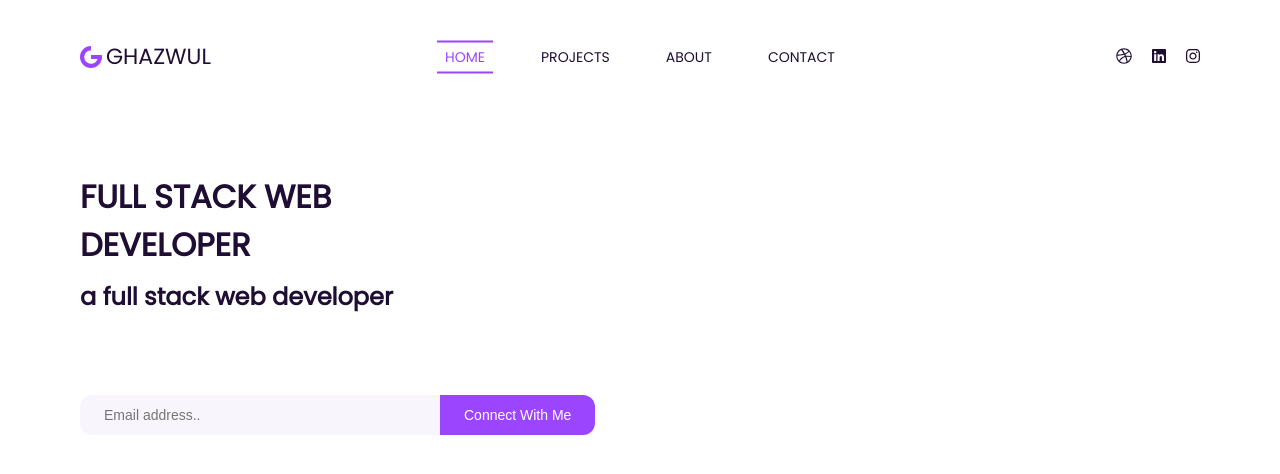
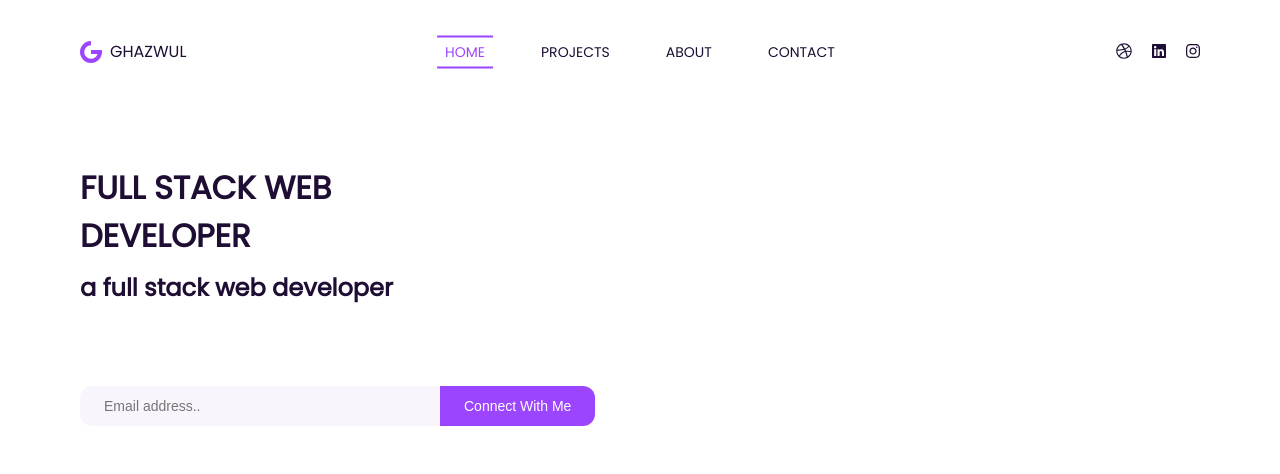
Before and after one commit to ghazwulshaf/portfolio, a Vue app: page / in a window 1280 px wide. Shown: the top 474 px of the page. Built offline with nearby package versions, Linux system fonts and the light colour scheme.

Commit message:
update logo

```diff
--- a/src/assets/css/layouts/header.css
+++ b/src/assets/css/layouts/header.css
@@ -8,13 +8,17 @@
 .header__logo {
     display: flex;
     flex-direction: row;
-    gap: 4px;
+    gap: 8px;
     align-items: center;
+}
+
+.logo__image {
+    width: var(--f-title-lg);
 }
 
 .logo__title {
     text-transform: uppercase;
-    font-size: var(--f-title-lg);
+    font-size: var(--f-body-lg);
     font-weight: var(--f-weight-medium);
 }
 
--- a/src/components/layouts/Header.vue
+++ b/src/components/layouts/Header.vue
@@ -5,7 +5,7 @@ import '/src/assets/css/layouts/header.css'
 <template>
     <header class="header">
         <div class="header__logo">
-            <img src="/src/assets/logo_48.svg" alt="logo" width="22">
+            <img class="logo__image" src="/src/assets/logo_48.svg" alt="logo">
             <span class="logo__title">Ghazwul</span>
         </div>
         <ul class="header__nav">
```
